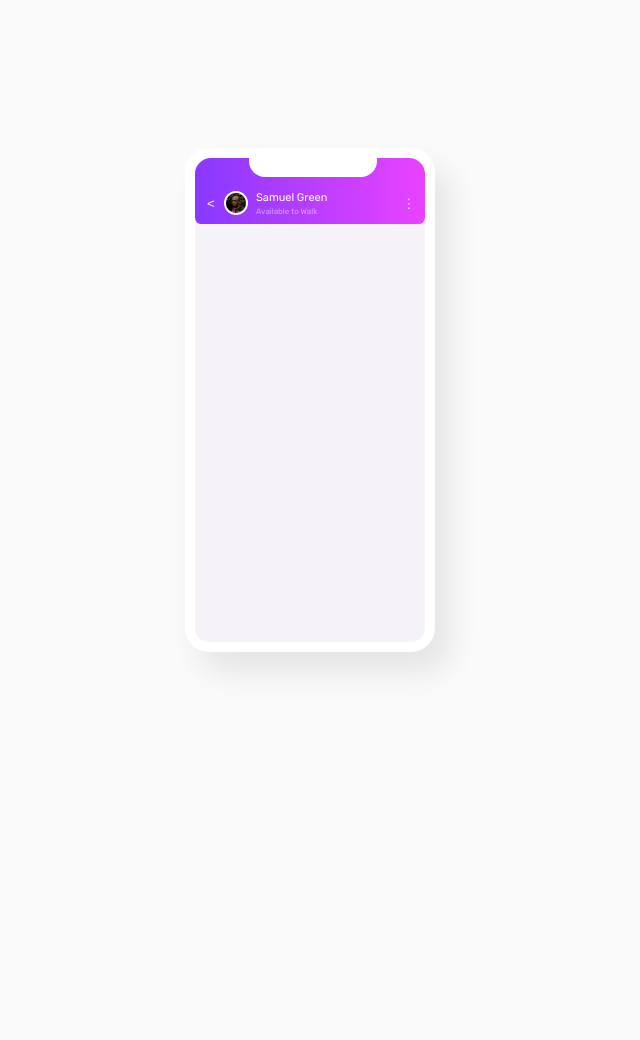
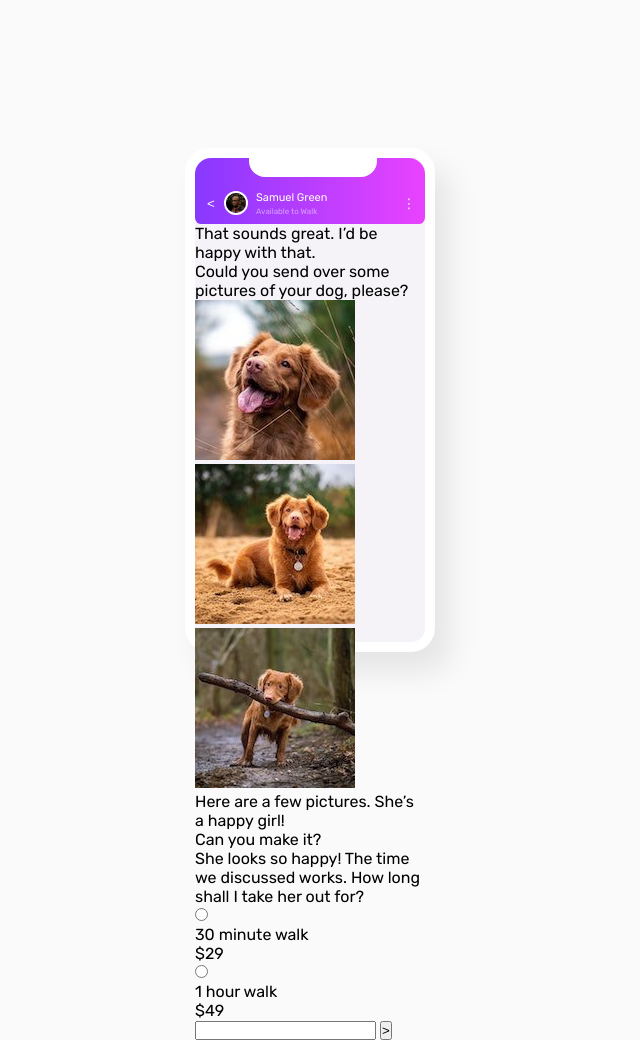
Before and after one commit to JandersonPedrosa/chat-app, a plain HTML site: page index.html in a window 1280 px wide. Shown: the whole page, without its empty margins (330-970 px from the left). Before the commit the page ends 800 px from the top, so only its background shows below. Drawn offline with Linux system fonts and the light colour scheme.

Commit message:
create main section html

```diff
--- a/index.html
+++ b/index.html
@@ -24,6 +24,42 @@
                 </div>
                 <button>⋮</button>
             </header>
+            <main>
+                <div class="msg-he">
+                    <p>That sounds great. I’d be happy with that.</p>
+                </div>
+                <div class="msg-he">
+                    <p>Could you send over some pictures of your dog, please?</p>
+                </div>
+                <picture>
+                    <img src="assets/img/dog-image-1.jpg" alt="dog image">
+                    <img src="assets/img/dog-image-2.jpg" alt="dog image">
+                    <img src="assets/img/dog-image-3.jpg" alt="dog image">
+                </picture>
+                <div class="msg-she">
+                    <p>Here are a few pictures. She’s a happy girl! </p>
+                </div>
+                <div class="msg-she">
+                    <p>Can you make it?</p>
+                </div>
+                <div class="msg-he">
+                    <p>She looks so happy! The time we discussed works. How long shall I take her out for?</p>
+                </div>
+                <div class="price">
+                    <input type="radio" name="" id="">
+                    <p>30 minute walk</p>
+                    <span>$29</span>
+                </div>
+                <div class="price">
+                    <input type="radio" name="" id="">
+                    <p>1 hour walk</p>
+                    <span>$49</span>
+                </div>
+                <div>
+                    <input type="text" name="" id="">
+                    <button>></button>
+                </div>
+            </main>
         </div>
     </div>
 </body>
```
